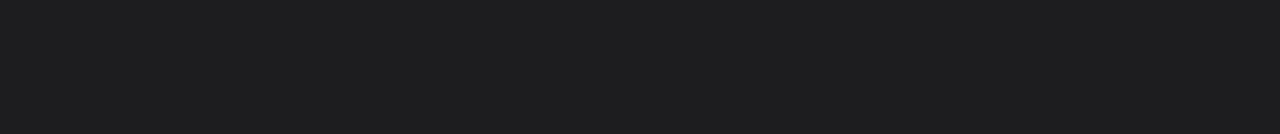
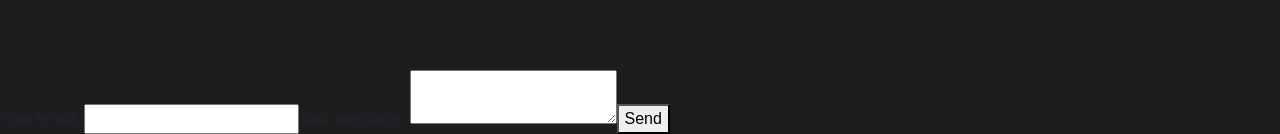
Before and after one commit to MadsWAndersen/portfolio, a Vue app: page /test in a window 1280 px wide. Shown: the part 1530-1664 px from the top of the page. Before the commit the page ends 1600 px from the top, so only its background shows below. Built offline with nearby package versions, Linux system fonts and the light colour scheme; a web font is replaced by a local one.

Commit message:
added git action

```diff
--- a/src/App.vue
+++ b/src/App.vue
@@ -71,6 +71,22 @@ onMounted(() => {
   <section id="about">
     <Experience />
   </section>
+
+
+  <section id="contact">
+    <form action="https://formspree.io/f/xknazqyo" method="POST">
+      <label>
+        Your email:
+        <input type="email" name="email">
+      </label>
+      <label>
+        Your message:
+        <textarea name="message"></textarea>
+      </label>
+      <!-- your other form fields go here -->
+      <button type="submit">Send</button>
+    </form>
+  </section>
   <!-- Loading sections -->
   <section class="loading delayed"></section>
   <section class="loading">
--- a/src/components/PortraitPicture.vue
+++ b/src/components/PortraitPicture.vue
@@ -36,7 +36,7 @@
 		height: 800px;
 		transform: rotateY(0deg) rotateX(0deg) scale(0.5);
 		transform-style: preserve-3d;
-		animation: 30s flipme linear infinite;
+		animation: 15s flipme linear infinite;
 		transition: transform 300ms ease;
 		transform-origin: 50% 50%;
 
```
